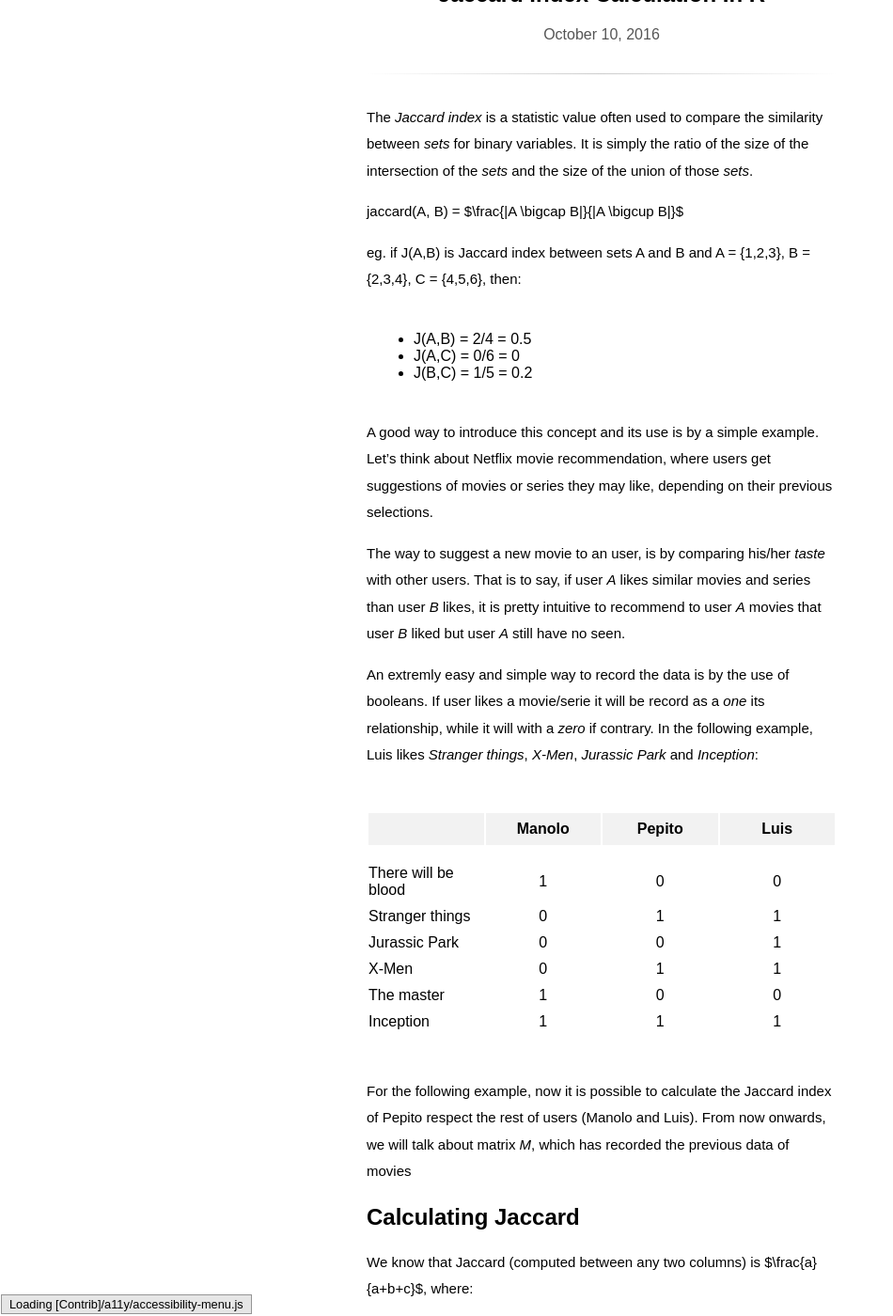
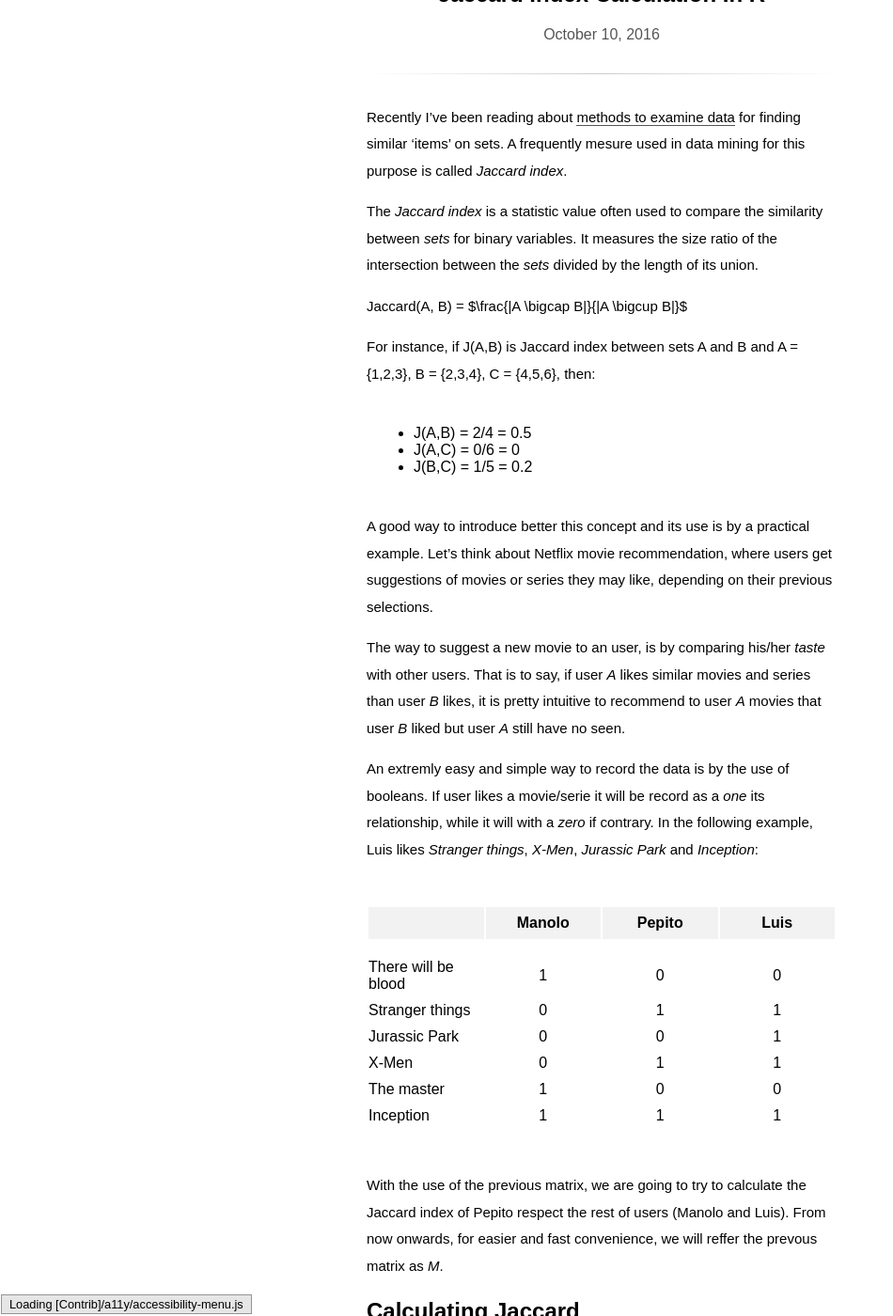
Before and after one commit to jootse84/jootse84.github.io, a Jekyll site: the page built from _posts/2016-10-10-jaccard-index-calculation-in-R.md, in a window 1280 px wide and 1400 px high, scrolled down 250 px. Shown: the whole window at 94% size, without its empty margins (0-950 px from the left). Built offline with Jekyll 4.4.1, drawn with Linux system fonts in a browser that asks for light colours; some web fonts are replaced; some of the changed text lies outside the part shown.

Commit message:
Typos on new post

````diff
--- a/_posts/2016-10-10-jaccard-index-calculation-in-R.md
+++ b/_posts/2016-10-10-jaccard-index-calculation-in-R.md
@@ -1,14 +1,16 @@
-The *Jaccard index* is a statistic value often used to compare the similarity between *sets* for binary variables. It is simply the ratio of the size of the intersection of the *sets* and the size of the union of those *sets*.
+Recently I've been reading about [methods to examine data](http://infolab.stanford.edu/~ullman/mmds/ch3.pdf) for finding similar 'items' on sets. A frequently mesure used in data mining for this purpose is called *Jaccard index*.
 
-jaccard(A, B) = $\frac{\|A \bigcap B\|}{\|A \bigcup B\|}$
+The *Jaccard index* is a statistic value often used to compare the similarity between *sets* for binary variables. It measures the size ratio of the intersection between the *sets* divided by the length of its union.
 
-eg. if J(A,B) is Jaccard index between sets A and B and A = {1,2,3}, B = {2,3,4}, C = {4,5,6}, then:
+Jaccard(A, B) = $\frac{\|A \bigcap B\|}{\|A \bigcup B\|}$
+
+For instance, if J(A,B) is Jaccard index between sets A and B and A = {1,2,3}, B = {2,3,4}, C = {4,5,6}, then:
 
 - J(A,B) = 2/4 = 0.5
 - J(A,C) = 0/6 = 0
 - J(B,C) = 1/5 = 0.2
 
-A good way to introduce this concept and its use is by a simple example. Let's think about Netflix movie recommendation, where users get suggestions of movies or series they may like, depending on their previous selections.
+A good way to introduce better this concept and its use is by a practical example. Let's think about Netflix movie recommendation, where users get suggestions of movies or series they may like, depending on their previous selections.
 
 The way to suggest a new movie to an user, is by comparing his/her *taste* with other users. That is to say, if user *A* likes similar movies and series than user *B* likes, it is pretty intuitive to recommend to user *A* movies that user *B* liked but user *A* still have no seen.
 
@@ -25,31 +27,31 @@ An extremly easy and simple way to record the data is by the use of booleans. If
 | Inception           | 1      | 1      | 1      |
 
 
-For the following example, now it is possible to calculate the Jaccard index of Pepito respect the rest of users (Manolo and Luis). From now onwards, we will talk about matrix *M*, which has recorded the previous data of movies
+With the use of the previous matrix, we are going to try to calculate the Jaccard index of Pepito respect the rest of users (Manolo and Luis). From now onwards, for easier and fast convenience, we will reffer the prevous matrix as *M*.
 
 # Calculating Jaccard
 
-We know that Jaccard (computed between any two columns) is $\frac{a}{a+b+c}$, where:
+The Jaccard index (between any two columns/users of the matrix M) is $\frac{a}{a+b+c}$, where:
 
 - a - number of rows where both columns are 1
 - b - number of rows where this and not the other column is 1
 - c - number of rows where the other and not this column is 1
 
-With [R](https://www.r-project.org/), we can calculate the Jaccard index of 2 users using its *rowSums* function, that returns a vector with the summatory of its rows. For instance, for the following matrix:
+With [R](https://www.r-project.org/), we can calculate the Jaccard index of 2 users using its [rowSums](http://stat.ethz.ch/R-manual/R-patched/RHOME/library/base/html/colSums.html) function, that returns a vector with the summatory of its rows. For instance, for the following matrix:
 
 | A | B | C |
 |:-:|:-:|:-:|
 | 1 | 0 | 0 |
 | 1 | 1 | 1 |
 
-the *rowSums* will be the vector [1, 3].
+the [rowSums](http://stat.ethz.ch/R-manual/R-patched/RHOME/library/base/html/colSums.html) will result in the vector *[1, 3]*.
 
-If we calculate the *rowSums* of the matrix *M* for 2 users (columns), and we save the result in vector *v*, we will conclude following $\frac{a}{a+b+c}$ for the Jaccard index calculation that:
+If we perform the [rowSums](http://stat.ethz.ch/R-manual/R-patched/RHOME/library/base/html/colSums.html) of the matrix *M* for 2 users (columns), and we save the result in vector *v*, we will conclude following $\frac{a}{a+b+c}$ for the Jaccard index calculation that:
 
 - a - number of items in *v* with value equals to 2
 - b + c - number of items in *v* with value equals to 1
 
-Now, we can simply code with R, a function to calculate the Jaccard index given two users (columms), and the matrix with the relevant data.
+Now, we can easier code the function that calculates the Jaccard index given two users (identified by the column number) for any matrix structured as *M*.
 
 ```R
 jaccard <- function(M, user1, user2) {
````
Also changed, not shown: other parts of _posts/2016-10-10-jaccard-index-calculation-in-R.md (+1 -1 lines).
